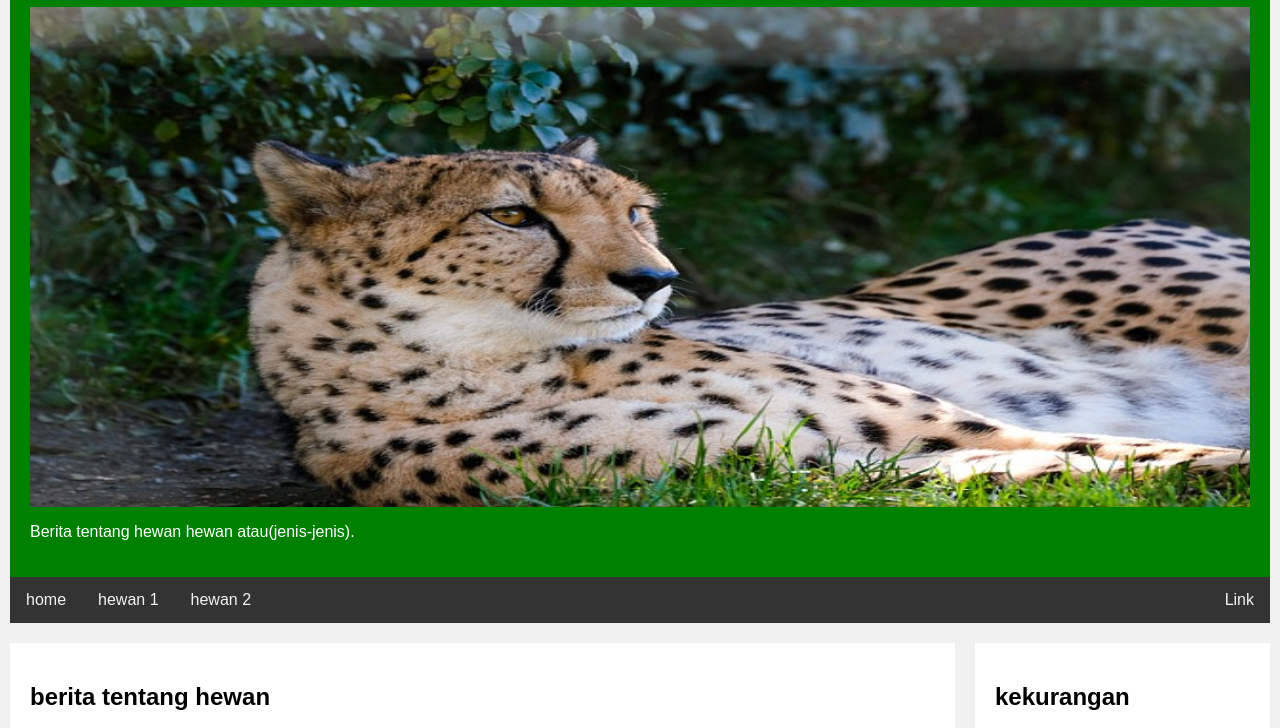
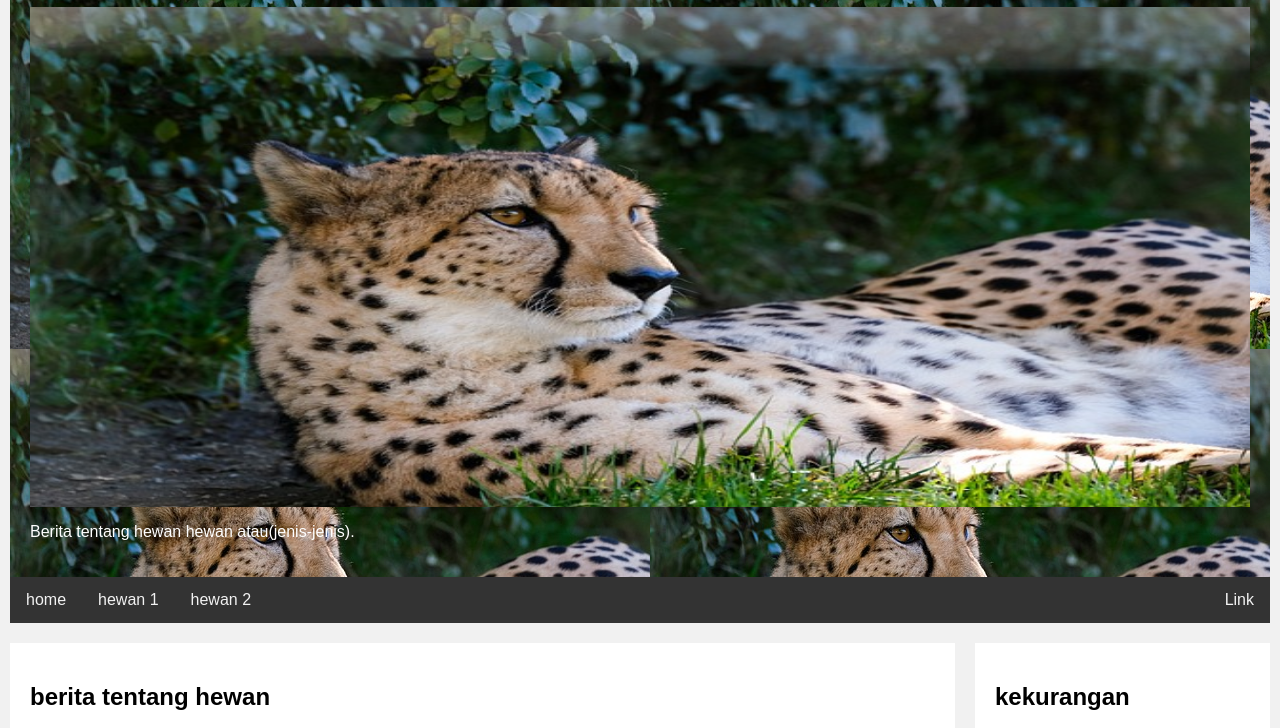
Before and after one commit to ryanhidayat45/Berita_Hewan, a plain HTML site: page index.html in a window 1280 px wide. Shown: the part 103-831 px from the top of the page. Drawn offline with Linux system fonts and the light colour scheme.

Commit message:
index.html

```diff
--- a/index.html
+++ b/index.html
@@ -7,6 +7,7 @@
 	}
 	/*Style the header*/
 	.header{
+		background-image: url("777.jpg");
 		background-color: green;
 		padding: 20px;
 		text-align: left;
```
